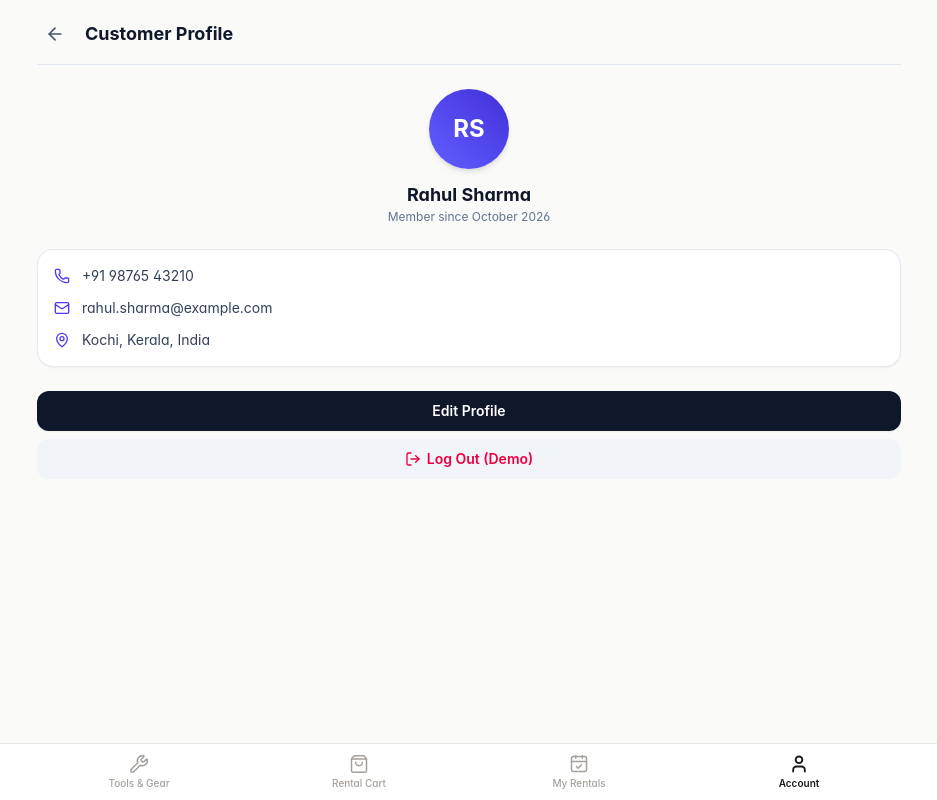
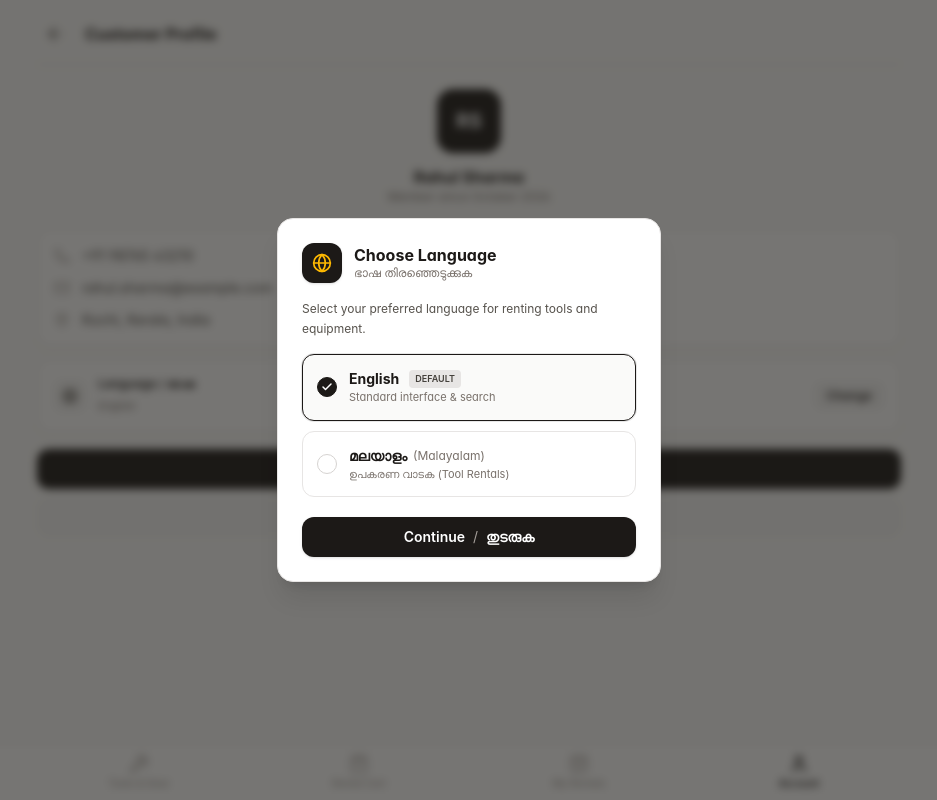
Before and after one commit to shanuvr/rentora, a React (Vite) app: page /profile in a window 1280 px wide. Shown: the whole page, without its empty margins (171-1108 px from the left). Built offline with nearby package versions, Linux system fonts and the light colour scheme.

Commit message:
feat: add customer product catalog components, pages, and layouts

```diff
--- /dev/null
+++ b/src/components/common/LanguageModal.jsx
@@ -0,0 +1,138 @@
+import React, { useState } from 'react';
+import { Check, Globe, X } from 'lucide-react';
+
+export default function LanguageModal({
+  isOpen,
+  onClose,
+  currentLang = 'en',
+  onSelectLang,
+  canClose = true,
+}) {
+  const [selected, setSelected] = useState(currentLang || 'en');
+
+  if (!isOpen) return null;
+
+  const handleContinue = () => {
+    onSelectLang(selected);
+    onClose();
+  };
+
+  const languages = [
+    {
+      id: 'en',
+      title: 'English',
+      nativeTitle: 'English',
+      subtitle: 'Standard interface & search',
+      badge: 'Default',
+    },
+    {
+      id: 'ml',
+      title: 'Malayalam',
+      nativeTitle: 'മലയാളം',
+      subtitle: 'ഉപകരണ വാടക (Tool Rentals)',
+      badge: null,
+    },
+  ];
+
+  return (
+    <div className="fixed inset-0 z-50 bg-stone-900/60 backdrop-blur-xs flex items-center justify-center p-4 animate-in fade-in duration-200">
+      <div
+        className="bg-white rounded-2xl max-w-sm w-full p-5 sm:p-6 shadow-xl border border-stone-200 flex flex-col relative"
+        onClick={(e) => e.stopPropagation()}
+      >
+        {/* Close Button (only if language was already chosen before) */}
+        {canClose && (
+          <button
+            type="button"
+            onClick={onClose}
+            className="absolute top-4 right-4 p-1.5 rounded-lg text-stone-400 hover:text-stone-700 hover:bg-stone-100 transition-colors"
+            title="Close"
+          >
+            <X className="w-4 h-4" />
+          </button>
+        )}
+
+        {/* Header with Icon */}
+        <div className="flex items-center gap-3 mb-4">
+          <div className="w-10 h-10 rounded-xl bg-stone-900 text-white flex items-center justify-center font-bold text-lg shrink-0 shadow-sm">
+            <Globe className="w-5 h-5 text-amber-400" />
+          </div>
+          <div>
+            <h2 className="text-base font-bold text-stone-900 leading-tight">
+              Choose Language
+            </h2>
+            <p className="text-xs text-stone-500 font-medium">
+              ഭാഷ തിരഞ്ഞെടുക്കുക
+            </p>
+          </div>
+        </div>
+
+        <p className="text-xs text-stone-600 mb-4 leading-relaxed">
+          Select your preferred language for renting tools and equipment.
+        </p>
+
+        {/* Language Options */}
+        <div className="space-y-2.5 mb-5">
+          {languages.map((lang) => {
+            const isChosen = selected === lang.id;
+            return (
+              <div
+                key={lang.id}
+                onClick={() => setSelected(lang.id)}
+                className={`flex items-center justify-between p-3.5 rounded-xl border cursor-pointer transition-all ${
+                  isChosen
+                    ? 'border-stone-900 bg-stone-50 ring-1 ring-stone-900/10'
+                    : 'border-stone-200 hover:border-stone-300 bg-white'
+                }`}
+              >
+                <div className="flex items-center gap-3">
+                  <div
+                    className={`w-5 h-5 rounded-full border flex items-center justify-center transition-all ${
+                      isChosen
+                        ? 'border-stone-900 bg-stone-900 text-white'
+                        : 'border-stone-300 bg-white'
+                    }`}
+                  >
+                    {isChosen && <Check className="w-3 h-3 stroke-[3]" />}
+                  </div>
+
+                  <div>
+                    <div className="flex items-center gap-1.5">
+                      <span className="text-sm font-bold text-stone-900">
+                        {lang.nativeTitle}
+                      </span>
+                      {lang.id !== 'en' && (
+                        <span className="text-xs text-stone-500">
+                          ({lang.title})
+                        </span>
+                      )}
+                      {lang.badge && (
+                        <span className="text-[9px] font-semibold uppercase px-1.5 py-0.5 rounded bg-stone-200 text-stone-700 ml-1">
+                          {lang.badge}
+                        </span>
+                      )}
+                    </div>
+                    <p className="text-[11px] text-stone-500">
+                      {lang.subtitle}
+                    </p>
+                  </div>
+                </div>
+              </div>
+            );
+          })}
+        </div>
+
+        {/* Action Button */}
+        <button
+          type="button"
+          onClick={handleContinue}
+          className="w-full py-2.5 px-4 bg-stone-900 hover:bg-stone-800 active:scale-[0.99] text-white rounded-xl text-sm font-semibold transition-all shadow-sm flex items-center justify-center gap-2"
+        >
+          <span>Continue</span>
+          <span className="text-stone-400 font-normal">/</span>
+          <span>തുടരുക</span>
+        </button>
+      </div>
+    </div>
+  );
+}
--- a/src/components/customer/TopNav.jsx
+++ b/src/components/customer/TopNav.jsx
@@ -1,5 +1,5 @@
 import React from 'react';
-import { User, ChevronDown, RotateCcw, Search, X } from 'lucide-react';
+import { User, ChevronDown, RotateCcw, Search, X, Globe } from 'lucide-react';
 import { Link } from 'react-router-dom';
 import { CATEGORIES } from '../../data/products';
 
@@ -11,6 +11,8 @@ export default function TopNav({
   onSelectCategory,
   onResetFilters,
   hasActiveFilters,
+  selectedLang = 'en',
+  onOpenLangModal,
 }) {
   return (
     <header className="sticky top-0 z-30 bg-white border-b border-stone-200">
@@ -31,13 +33,28 @@ export default function TopNav({
             </div>
           </Link>
 
+          {/* Right Header Actions: Language Switcher & Profile */}
+          <div className="flex items-center gap-1.5">
+            {/* Language Selector Pill */}
+            <button
+              type="button"
+              onClick={onOpenLangModal}
+              className="px-2.5 py-1.5 rounded-lg text-xs font-semibold text-stone-600 hover:text-stone-900 hover:bg-stone-100 border border-stone-200 transition-colors flex items-center gap-1.5"
+              title="Change language / ഭാഷ മാറ്റുക"
+            >
+              <Globe className="w-3.5 h-3.5 text-stone-500" />
+              <span>{selectedLang === 'ml' ? 'മലയാളം' : 'EN'}</span>
+            </button>
+
+            {/* Profile Link */}
             <Link
               to="/profile"
-            className="p-2 rounded-lg text-stone-400 hover:text-stone-700 hover:bg-stone-100 transition-colors"
+              className="p-1.5 rounded-lg text-stone-400 hover:text-stone-700 hover:bg-stone-100 transition-colors"
               title="My Profile"
             >
               <User className="w-5 h-5" />
             </Link>
+          </div>
         </div>
 
         {/* Search + Category */}
--- a/src/data/products.js
+++ b/src/data/products.js
@@ -65,7 +65,7 @@ export const DUMMY_PRODUCTS = [
     rentalPrice: 700,
     priceUnit: 'day',
     isAvailable: false,
-    expectedAvailability: '24 November 2026',
+    expectedAvailability: '24 Nov',
   },
   {
     id: 'tool-004',
@@ -122,7 +122,7 @@ export const DUMMY_PRODUCTS = [
     rentalPrice: 900,
     priceUnit: 'day',
     isAvailable: false,
-    expectedAvailability: '22 November 2026',
+    expectedAvailability: '22 Nov',
   },
   {
     id: 'tool-007',
@@ -198,7 +198,7 @@ export const DUMMY_PRODUCTS = [
     rentalPrice: 450,
     priceUnit: 'day',
     isAvailable: false,
-    expectedAvailability: '25 November 2026',
+    expectedAvailability: '25 Nov',
   },
   {
     id: 'tool-011',
--- a/src/layouts/CustomerLayout.jsx
+++ b/src/layouts/CustomerLayout.jsx
@@ -1,10 +1,15 @@
 import React, { useState, useEffect } from 'react';
 import { Outlet } from 'react-router-dom';
 import BottomNavigation from '../components/customer/BottomNavigation';
+import LanguageModal from '../components/common/LanguageModal';
 
 export default function CustomerLayout() {
   const [cartCount, setCartCount] = useState(0);
+  const [selectedLang, setSelectedLang] = useState('en');
+  const [showLangModal, setShowLangModal] = useState(false);
+  const [canCloseLangModal, setCanCloseLangModal] = useState(true);
 
+  // Sync cart count from localStorage
   const updateCartCount = () => {
     try {
       const stored = localStorage.getItem('rentora_cart');
@@ -21,6 +26,18 @@ export default function CustomerLayout() {
 
   useEffect(() => {
     updateCartCount();
+
+    // Check language preference in localStorage
+    const savedLang = localStorage.getItem('rentora_lang');
+    if (!savedLang) {
+      // First visit: automatically open language modal
+      setCanCloseLangModal(false);
+      setShowLangModal(true);
+    } else {
+      setSelectedLang(savedLang);
+      setCanCloseLangModal(true);
+    }
+
     const handleCartUpdate = () => updateCartCount();
     window.addEventListener('rentora_cart_updated', handleCartUpdate);
     window.addEventListener('storage', handleCartUpdate);
@@ -30,12 +47,40 @@ export default function CustomerLayout() {
     };
   }, []);
 
+  const handleSelectLang = (lang) => {
+    setSelectedLang(lang);
+    localStorage.setItem('rentora_lang', lang);
+    setCanCloseLangModal(true);
+  };
+
+  const openLanguageModal = () => {
+    setCanCloseLangModal(true);
+    setShowLangModal(true);
+  };
+
   return (
     <div className="min-h-screen bg-stone-50 text-stone-900 flex flex-col font-sans selection:bg-amber-500 selection:text-white pb-20">
       <main className="flex-1 w-full max-w-4xl mx-auto flex flex-col">
-        <Outlet context={{ cartCount, updateCartCount }} />
+        <Outlet
+          context={{
+            cartCount,
+            updateCartCount,
+            selectedLang,
+            openLanguageModal,
+          }}
+        />
       </main>
+
       <BottomNavigation cartCount={cartCount} />
+
+      {/* Language Selection Modal */}
+      <LanguageModal
+        isOpen={showLangModal}
+        onClose={() => setShowLangModal(false)}
+        currentLang={selectedLang}
+        onSelectLang={handleSelectLang}
+        canClose={canCloseLangModal}
+      />
     </div>
   );
 }
--- a/src/pages/customer/Products.jsx
+++ b/src/pages/customer/Products.jsx
@@ -1,10 +1,12 @@
 import React, { useState, useMemo } from 'react';
 import { PackageOpen } from 'lucide-react';
+import { useOutletContext } from 'react-router-dom';
 import TopNav from '../../components/customer/TopNav';
 import ProductCard from '../../components/common/ProductCard';
 import { DUMMY_PRODUCTS } from '../../data/products';
 
 export default function Products() {
+  const { selectedLang, openLanguageModal } = useOutletContext() || {};
   const [searchQuery, setSearchQuery] = useState('');
   const [selectedCategory, setSelectedCategory] = useState('all');
 
@@ -52,6 +54,8 @@ export default function Products() {
         onSelectCategory={setSelectedCategory}
         onResetFilters={handleResetFilters}
         hasActiveFilters={hasActiveFilters}
+        selectedLang={selectedLang}
+        onOpenLangModal={openLanguageModal}
       />
 
       <div className="px-3 sm:px-4 py-3 flex-1 flex flex-col">
--- a/src/pages/customer/Profile.jsx
+++ b/src/pages/customer/Profile.jsx
@@ -1,8 +1,10 @@
 import React from 'react';
-import { User, Mail, Phone, MapPin, ArrowLeft, LogOut } from 'lucide-react';
-import { Link } from 'react-router-dom';
+import { Mail, Phone, MapPin, ArrowLeft, LogOut, Globe } from 'lucide-react';
+import { Link, useOutletContext } from 'react-router-dom';
 
 export default function Profile() {
+  const { selectedLang, openLanguageModal } = useOutletContext() || {};
+
   const customer = {
     name: 'Rahul Sharma',
     phone: '+91 98765 43210',
@@ -13,41 +15,75 @@ export default function Profile() {
 
   return (
     <div className="p-4 flex flex-col min-h-full">
-      <div className="flex items-center gap-3 pb-3 border-b border-slate-200">
-        <Link to="/" className="p-2 rounded-xl hover:bg-slate-100 text-slate-600">
+      {/* Top Header */}
+      <div className="flex items-center gap-3 pb-3 border-b border-stone-200">
+        <Link
+          to="/"
+          className="p-2 rounded-lg hover:bg-stone-100 text-stone-600 transition-colors"
+        >
           <ArrowLeft className="w-5 h-5" />
         </Link>
-        <h1 className="text-lg font-bold text-slate-900">Customer Profile</h1>
+        <h1 className="text-base font-bold text-stone-900">Customer Profile</h1>
       </div>
 
+      {/* Profile Header */}
       <div className="py-6 flex flex-col items-center text-center">
-        <div className="w-20 h-20 rounded-full bg-gradient-to-tr from-indigo-500 to-indigo-700 text-white flex items-center justify-center font-bold text-2xl shadow-md mb-3">
+        <div className="w-16 h-16 rounded-2xl bg-stone-900 text-white flex items-center justify-center font-bold text-xl shadow-sm mb-3">
           RS
         </div>
-        <h2 className="text-lg font-bold text-slate-900">{customer.name}</h2>
-        <span className="text-xs text-slate-500">Member since {customer.memberSince}</span>
+        <h2 className="text-base font-bold text-stone-900">{customer.name}</h2>
+        <span className="text-xs text-stone-500">
+          Member since {customer.memberSince}
+        </span>
       </div>
 
-      <div className="bg-white rounded-2xl p-4 border border-slate-200/90 shadow-xs space-y-3 mb-4">
-        <div className="flex items-center gap-3 text-xs sm:text-sm text-slate-700">
-          <Phone className="w-4 h-4 text-indigo-600" />
+      {/* Contact Details */}
+      <div className="bg-white rounded-xl p-4 border border-stone-200/90 shadow-2xs space-y-3 mb-3">
+        <div className="flex items-center gap-3 text-xs sm:text-sm text-stone-700">
+          <Phone className="w-4 h-4 text-stone-400" />
           <span>{customer.phone}</span>
         </div>
-        <div className="flex items-center gap-3 text-xs sm:text-sm text-slate-700">
-          <Mail className="w-4 h-4 text-indigo-600" />
+        <div className="flex items-center gap-3 text-xs sm:text-sm text-stone-700">
+          <Mail className="w-4 h-4 text-stone-400" />
           <span>{customer.email}</span>
         </div>
-        <div className="flex items-center gap-3 text-xs sm:text-sm text-slate-700">
-          <MapPin className="w-4 h-4 text-indigo-600" />
+        <div className="flex items-center gap-3 text-xs sm:text-sm text-stone-700">
+          <MapPin className="w-4 h-4 text-stone-400" />
           <span>{customer.location}</span>
         </div>
       </div>
 
-      <div className="flex flex-col gap-2 mt-2">
+      {/* Language Preference Card */}
+      <div className="bg-white rounded-xl p-4 border border-stone-200/90 shadow-2xs mb-4 flex items-center justify-between">
+        <div className="flex items-center gap-3">
+          <div className="w-8 h-8 rounded-lg bg-stone-100 flex items-center justify-center text-stone-600">
+            <Globe className="w-4 h-4" />
+          </div>
+          <div>
+            <span className="text-xs font-semibold text-stone-900 block">
+              Language / ഭാഷ
+            </span>
+            <span className="text-[11px] text-stone-500">
+              {selectedLang === 'ml' ? 'മലയാളം (Malayalam)' : 'English'}
+            </span>
+          </div>
+        </div>
+
+        <button
+          type="button"
+          onClick={openLanguageModal}
+          className="px-3 py-1.5 text-xs font-semibold rounded-lg bg-stone-100 hover:bg-stone-200 text-stone-800 transition-colors"
+        >
+          Change
+        </button>
+      </div>
+
+      {/* Actions */}
+      <div className="flex flex-col gap-2 mt-auto">
         <button
           type="button"
           onClick={() => alert('Profile editing is available in Screen 6.')}
-          className="w-full py-2.5 px-4 bg-slate-900 text-white rounded-xl text-xs sm:text-sm font-semibold hover:bg-slate-800 transition-colors shadow-xs"
+          className="w-full py-2.5 px-4 bg-stone-900 text-white rounded-xl text-xs sm:text-sm font-semibold hover:bg-stone-800 transition-colors shadow-2xs"
         >
           Edit Profile
         </button>
@@ -55,7 +91,7 @@ export default function Profile() {
         <button
           type="button"
           onClick={() => alert('Demo logout successful.')}
-          className="w-full py-2.5 px-4 bg-slate-100 text-rose-600 rounded-xl text-xs sm:text-sm font-semibold hover:bg-rose-50 transition-colors inline-flex items-center justify-center gap-1.5"
+          className="w-full py-2.5 px-4 bg-stone-100 text-rose-600 rounded-xl text-xs sm:text-sm font-semibold hover:bg-rose-50 transition-colors inline-flex items-center justify-center gap-1.5"
         >
           <LogOut className="w-4 h-4" />
           Log Out (Demo)
```
Also changed, not shown: src/components/common/ProductCard.jsx (+12 -6 lines). Lines whose indentation alone changed are shown as unchanged.
